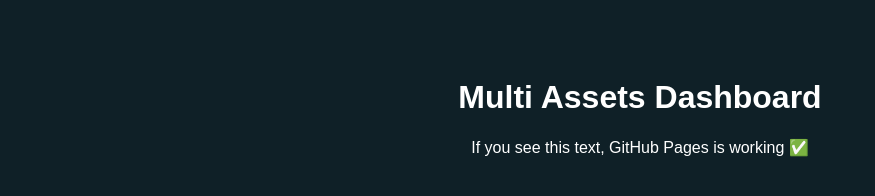
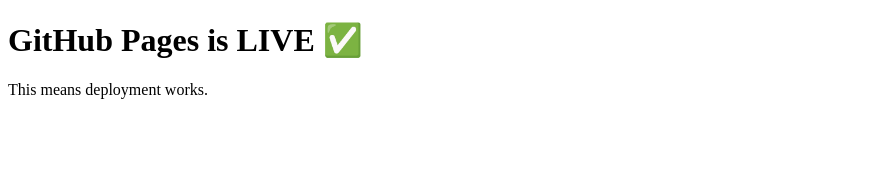
Before and after one commit to bulbul116/Multi-Assets-Dashboard, a plain HTML site: page index.html in a window 1280 px wide. Shown: the whole page, without its empty margins (0-875 px from the left). Drawn offline with Linux system fonts and the light colour scheme.

Commit message:
Update index.html

```diff
--- a/index.html
+++ b/index.html
@@ -1,14 +1,10 @@
 <!DOCTYPE html>
-<html lang="en">
+<html>
 <head>
-  <meta charset="UTF-8">
   <title>Multi Assets Dashboard</title>
-  <meta name="viewport" content="width=device-width, initial-scale=1.0">
 </head>
-<body style="background:#0f2027;color:white;font-family:Arial;text-align:center;padding:50px;">
-
-  <h1>Multi Assets Dashboard</h1>
-  <p>If you see this text, GitHub Pages is working ✅</p>
-
+<body>
+  <h1>GitHub Pages is LIVE ✅</h1>
+  <p>This means deployment works.</p>
 </body>
 </html>
```
